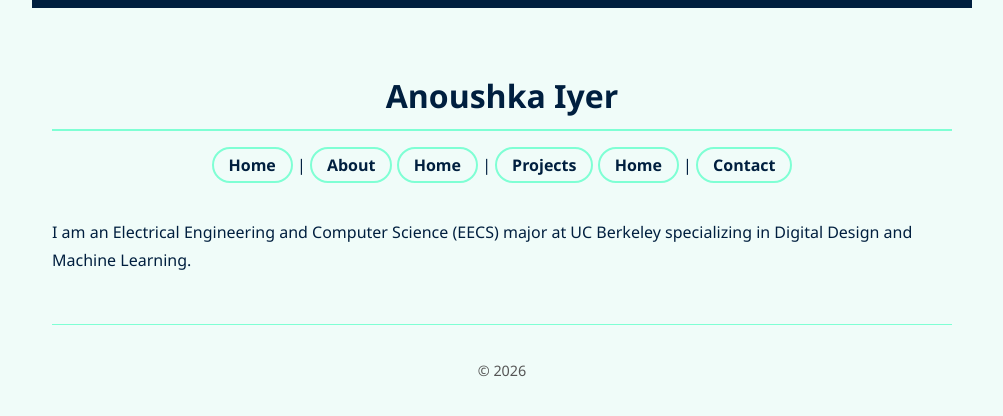
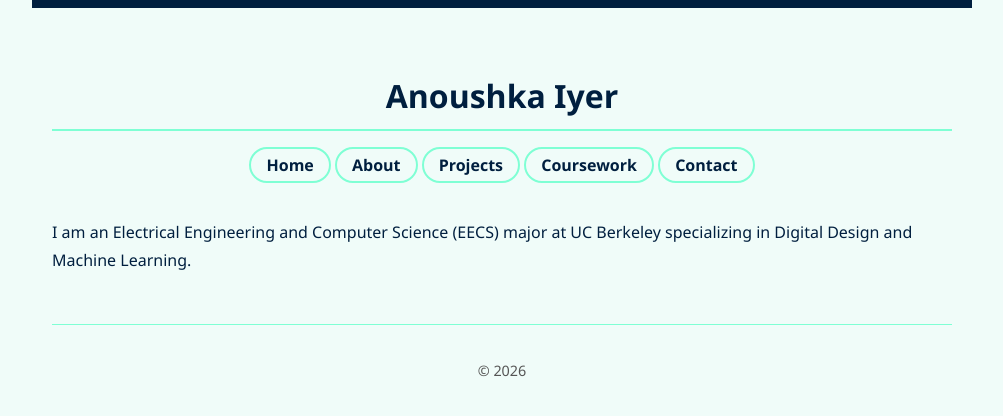
Before and after one commit to navyrose/navyrose.github.io, a Jekyll site: the page built from index.md, in a window 1280 px wide. Shown: the top 416 px of the page, without its empty margins (138-1141 px from the left). Built offline with Jekyll 4.4.1, drawn with Linux system fonts in a browser that asks for light colours.

Commit message:
Update default.html

```diff
--- a/_layouts/default.html
+++ b/_layouts/default.html
@@ -8,9 +8,11 @@
     <header>
       <h1>{{ site.title }}</h1>
       <nav>
-        <a href="/">Home</a> | <a href="/about">About</a>
-        <a href="/">Home</a> | <a href="/about">Projects</a>
-        <a href="/">Home</a> | <a href="/about">Contact</a>
+        <a href="{{ '/' | relative_url }}" class="nav-btn">Home</a>
+        <a href="{{ '/about' | relative_url }}" class="nav-btn">About</a>
+        <a href="{{ '/projects' | relative_url }}" class="nav-btn">Projects</a>
+        <a href="{{ '/coursework' | relative_url }}" class="nav-btn">Coursework</a>
+        <a href="{{ '/contact' | relative_url }}" class="nav-btn">Contact</a>
       </nav>
     </header>
 
```
